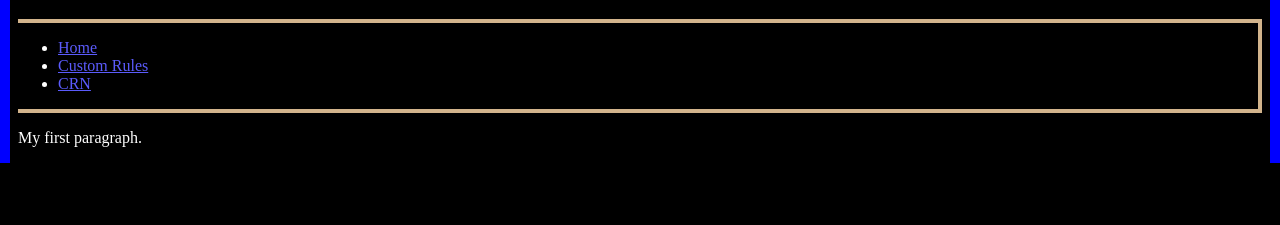
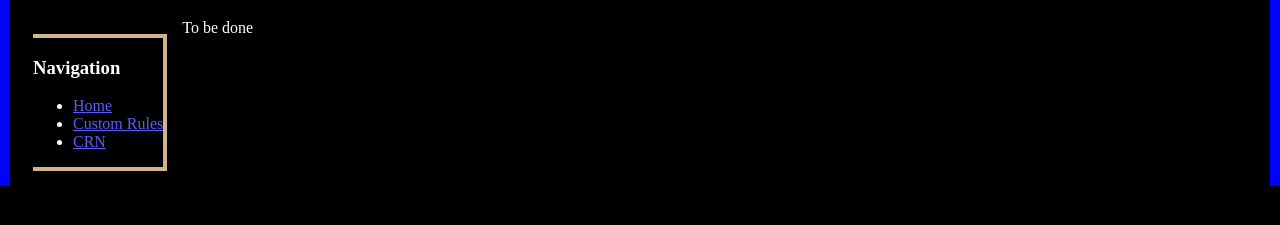
Before and after one commit to oceanfalcon13/Alternative_Starfinder, a plain HTML site: page crn.html in a window 1280 px wide. Shown: the part 71-296 px from the top of the page. Drawn offline with Linux system fonts and the light colour scheme.

Commit message:
update 2

```diff
--- a/crn.html
+++ b/crn.html
@@ -7,15 +7,18 @@
 
 <h1>Starfinder Information</h1>
 
+<div id="nav">
     <nav>
+        <h3>Navigation</h3>
         <ul>
             <li><a href="star.html">Home</a></li>
             <li><a href="rules.html">Custom Rules</a></li>
             <li><a href="crn.html">CRN</a></li>
         </ul>
     </nav>
+</div>
 
-<p>My first paragraph.</p>
+<p>To be done</p>
 
 </body>
 </html>
```
Also changed, not shown: rules.html (+3 -0 lines), star.html (+1 -1 lines). Lines whose indentation alone changed are shown as unchanged.
